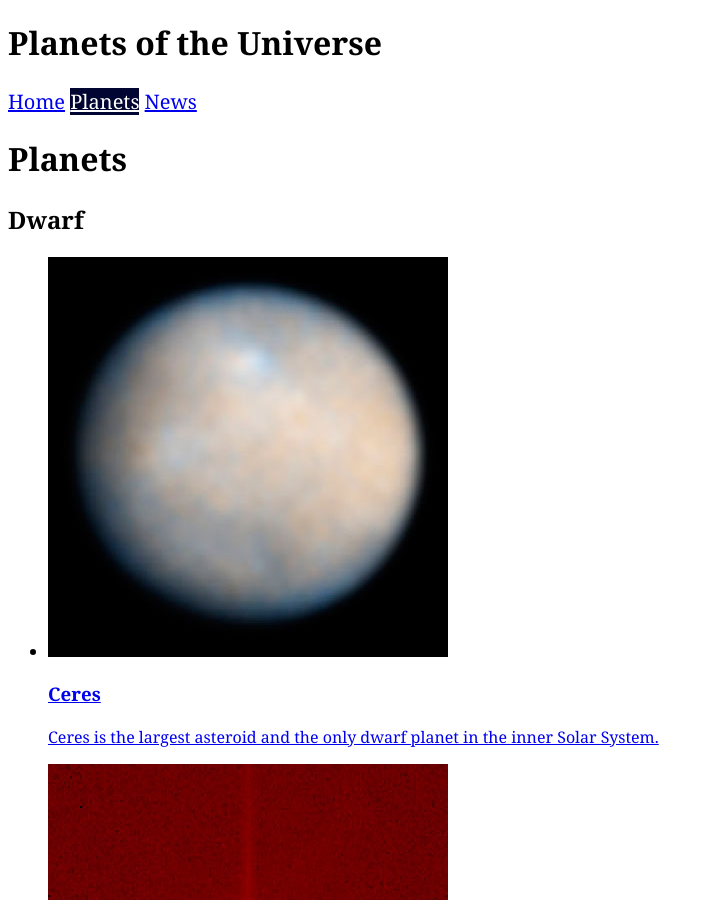
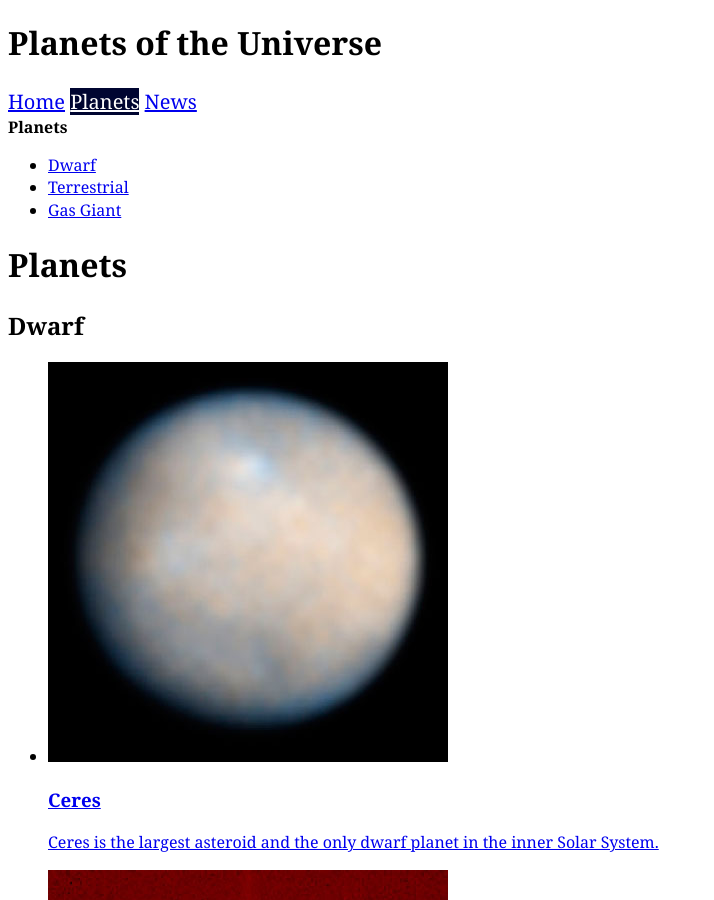
Before and after one commit to shevapato2008/planets-of-the-universe, a Jekyll site: the page built from planets/index.html, in a window 1280 px wide and 900 px high. Shown: the whole window, without its empty margins (0-714 px from the left). Built offline with Jekyll 4.4.1, drawn with Linux system fonts in a browser that asks for light colours.

Commit message:
Generated page navigation.

```diff
--- a/_layouts/planet.html
+++ b/_layouts/planet.html
@@ -1,5 +1,5 @@
 ---
-layout: default
+layout: planets
 ---
 
 <h1>{{page.title}}</h1>
--- /dev/null
+++ b/_layouts/planets.html
@@ -0,0 +1,18 @@
+---
+layout: default
+---
+
+<strong>Planets</strong>
+
+<nav>
+	<ul>
+		{% for planet in site.data.planet-types %}
+			<li>
+				<a href="{{site.baseurl}}/planets/{{planet.folder}}/" {% if page.url contains planet.folder %}class="current"{% endif %}>{{planet.title}}</a>
+			</li>
+		{% endfor %}
+	</ul>
+</nav>
+
+
+{{content}}
--- a/planets/dwarf/index.html
+++ b/planets/dwarf/index.html
@@ -1,5 +1,5 @@
 ---
-layout: default
+layout: planets
 ---
 
 <h1>Dwarf</h1>
--- a/planets/gas-giant/index.html
+++ b/planets/gas-giant/index.html
@@ -1,5 +1,5 @@
 ---
-layout: default
+layout: planets
 ---
 
 <h1>Dwarf</h1>
--- a/planets/index.html
+++ b/planets/index.html
@@ -1,5 +1,5 @@
 ---
-layout: default
+layout: planets
 ---
 
 <h1>Planets</h1>
--- a/planets/terrestrial/index.html
+++ b/planets/terrestrial/index.html
@@ -1,5 +1,5 @@
 ---
-layout: default
+layout: planets
 ---
 
 <h1>Dwarf</h1>
```
